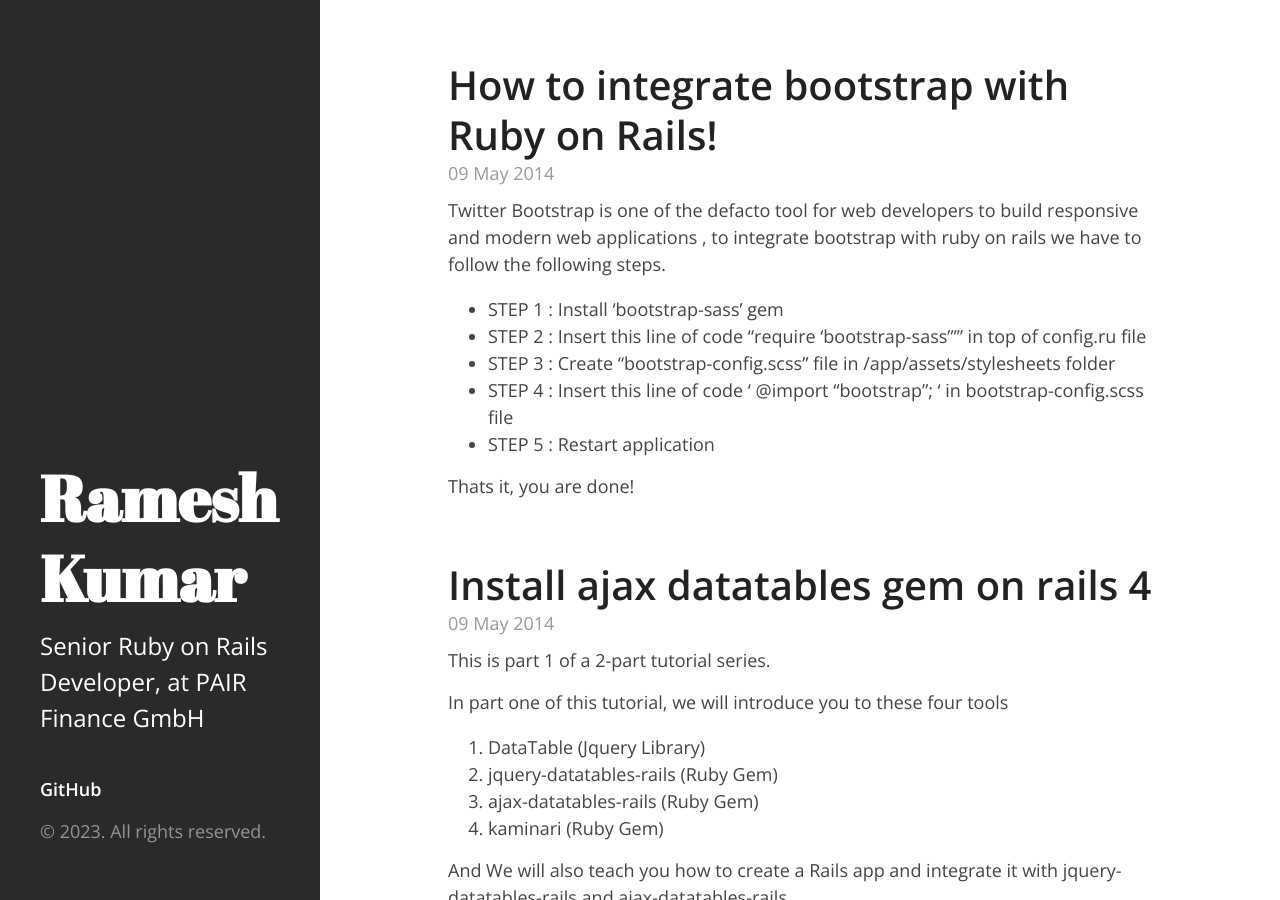
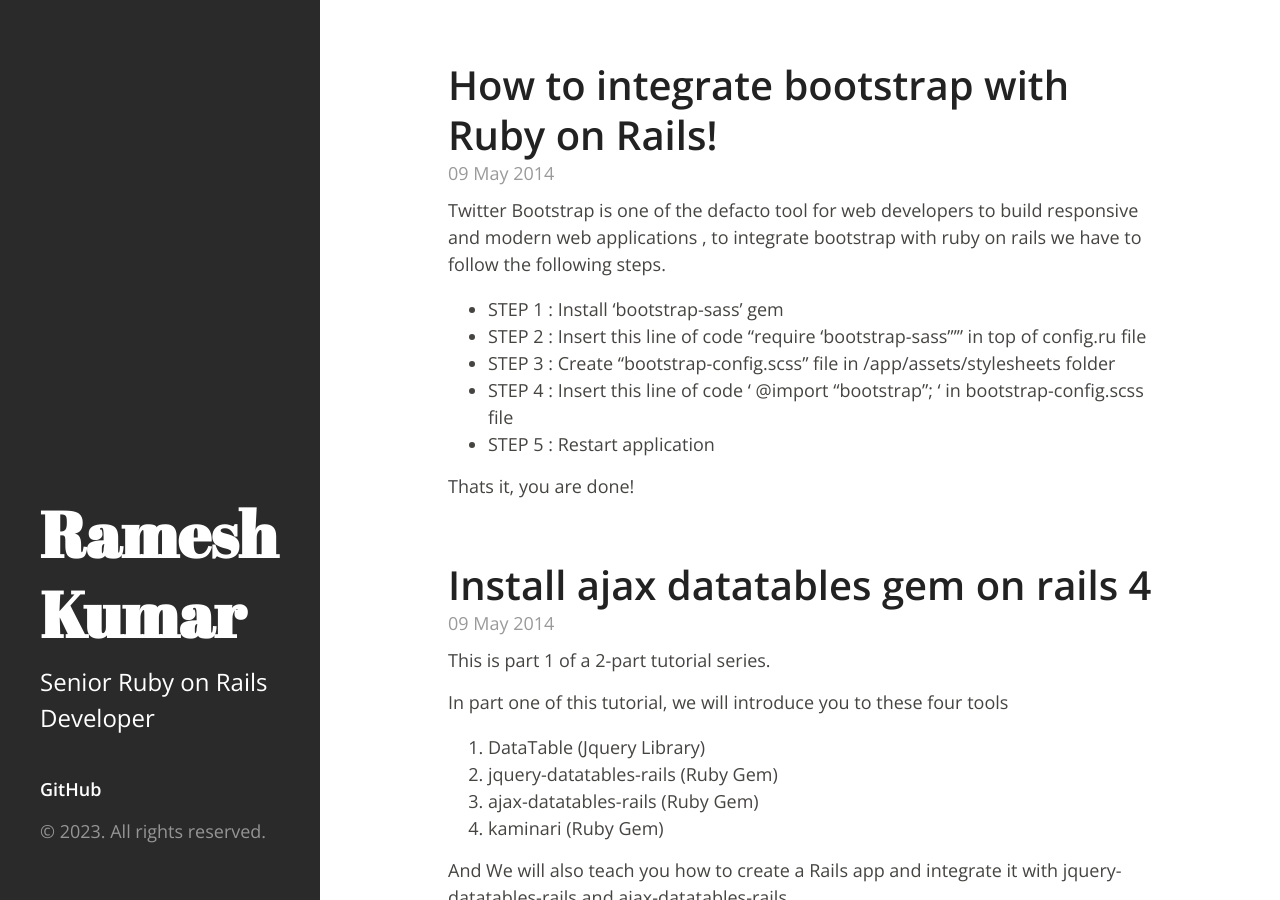
Before and after one commit to trkrameshkumar/trkrameshkumar.github.io, a Jekyll site: the page built from index.html, in a window 1280 px wide and 900 px high. Built offline with Jekyll 4.4.1, drawn with Linux system fonts in a browser that asks for light colours; Markdown is read by kramdown in place of the engine named in the settings; the list of posts is cut into pages by our own code; comment, search, counter and statistics services are not loaded.

Commit message:
Update _config.yml

```diff
--- a/_config.yml
+++ b/_config.yml
@@ -1,6 +1,6 @@
 title:        Ramesh Kumar
 tagline:      'Ramesh kumar tech blog'
-description: "Senior Ruby on Rails Developer, at PAIR Finance GmbH"
+description: "Senior Ruby on Rails Developer"
 url:          http://trkrameshkumar.github.io
 username: "trkrameshkumar"
 markdown:     rdiscount
```
